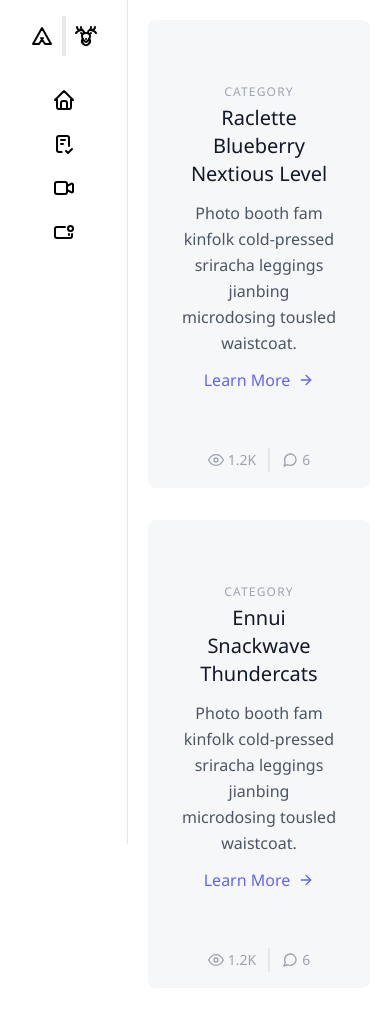
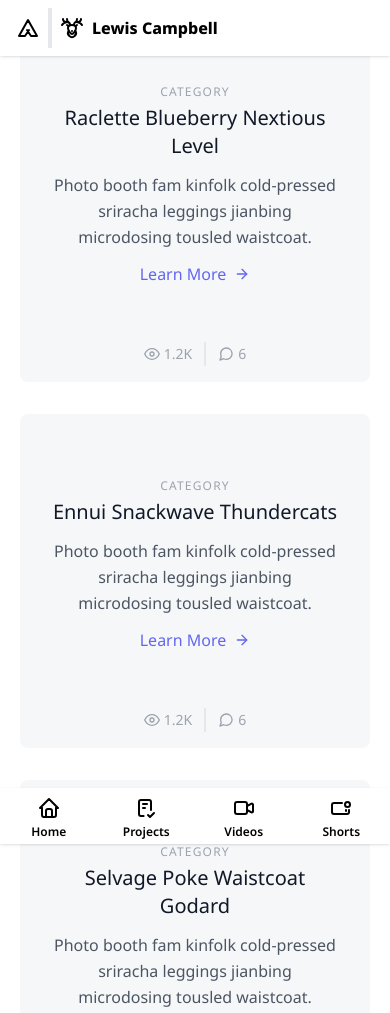
Before and after one commit to Camprowe/lewismcampbell-frontend-design, a website: page src/index.html in a window 390 px wide. Shown: the top 1013 px of the page. Drawn offline with nearby package versions, Linux system fonts and the light colour scheme; files that its build step writes are made by us from their sources.

Commit message:
Navigation Complete
The placement and style of navigation complete. Needs to be styled.

```diff
--- a/src/index.html
+++ b/src/index.html
@@ -9,16 +9,16 @@
 <body class="font-noto-sans flex">
   <header>
       <!-- Side Navigation Tablet/Desktop -->
-      <div class="flex h-screen sticky top-0 w-32 flex-col justify-between border-r bg-white">
+      <div class="hidden lg:flex h-screen sticky top-0 w-64 flex-col justify-between border-r bg-white">
         <div>
-          <div class="inline-flex w-32 py-4 items-center justify-center">
-            <span class="p-2">
+          <div class="inline-flex w-64 py-4 items-center justify-center">
+            <a href="" class="p-2">
               <svg xmlns="http://www.w3.org/2000/svg" width="24" height="24" viewBox="0 0 24 24" stroke-width="2" stroke="currentColor" fill="none" stroke-linecap="round" stroke-linejoin="round">
                 <path stroke="none" d="M0 0h24v24H0z" fill="none"></path>
                 <path d="M11 14l4 6h6l-9 -16l-9 16h6l4 -6"></path>
              </svg>
-            </span>
-            <span class="p-2 border-l-4 border-inherit">
+            </a>
+            <a href="" class="p-2 border-l-4 border-inherit inline-flex">
               <svg xmlns="http://www.w3.org/2000/svg" width="24" height="24" viewBox="0 0 24 24" stroke-width="2" stroke="currentColor" fill="none" stroke-linecap="round" stroke-linejoin="round">
                 <path stroke="none" d="M0 0h24v24H0z" fill="none"></path>
                 <path d="M3 3c0 2 1 3 4 3c2 0 3 1 3 3"></path>
@@ -33,38 +33,37 @@
                 <path d="M15.5 10l1.5 -1"></path>
                 <path d="M12 15h.01"></path>
              </svg>
-            </span>
+             <span class="pl-2 font-extrabold">Lewis Campbell</span>
+            </a>
           </div>
 
           <div class="">
             <nav aria-label="Main Nav" class="flex flex-col p-2">
               <ul class="space-y-1">
-                <li>
+                <li class="py-1.5">
                   <a
                     href=""
-                    class="group relative flex justify-center rounded p-2 text-black hover:bg-gray-50 hover:text-gray-700"
+                    class="group relative flex justify-center rounded py-3 text-black hover:bg-gray-50 hover:text-gray-700"
                   >
-                    <svg xmlns="http://www.w3.org/2000/svg" class="icon icon-tabler icon-tabler-home" width="24" height="24" viewBox="0 0 24 24" stroke-width="2" stroke="currentColor" fill="none" stroke-linecap="round" stroke-linejoin="round">
+                    <svg xmlns="http://www.w3.org/2000/svg" width="24" height="24" viewBox="0 0 24 24" stroke-width="2" stroke="currentColor" fill="none" stroke-linecap="round" stroke-linejoin="round">
                       <path stroke="none" d="M0 0h24v24H0z" fill="none"></path>
                       <polyline points="5 12 3 12 12 3 21 12 19 12"></polyline>
                       <path d="M5 12v7a2 2 0 0 0 2 2h10a2 2 0 0 0 2 -2v-7"></path>
                       <path d="M9 21v-6a2 2 0 0 1 2 -2h2a2 2 0 0 1 2 2v6"></path>
                     </svg>
 
-                    <span
-                      class="absolute left-full top-1/2 ml-4 -translate-y-1/2 rounded bg-gray-900 px-2 py-1.5 text-xs font-medium text-white opacity-0 group-hover:opacity-100"
-                    >
-                      Teams
+                    <span class="pl-2 font-semibold">
+                      Home
                     </span>
                   </a>
                 </li>
 
-                <li>
+                <li class="py-1.5">
                   <a
                     href=""
-                    class="group relative flex justify-center rounded p-2 text-black hover:bg-gray-50 hover:text-gray-700"
+                    class="group relative flex justify-center rounded py-3 text-black hover:bg-gray-50 hover:text-gray-700"
                   >
-                    <svg xmlns="http://www.w3.org/2000/svg" class="icon icon-tabler icon-tabler-checklist" width="24" height="24" viewBox="0 0 24 24" stroke-width="2" stroke="currentColor" fill="none" stroke-linecap="round" stroke-linejoin="round">
+                    <svg xmlns="http://www.w3.org/2000/svg" width="24" height="24" viewBox="0 0 24 24" stroke-width="2" stroke="currentColor" fill="none" stroke-linecap="round" stroke-linejoin="round">
                       <path stroke="none" d="M0 0h24v24H0z" fill="none"></path>
                       <path d="M9.615 20h-2.615a2 2 0 0 1 -2 -2v-12a2 2 0 0 1 2 -2h8a2 2 0 0 1 2 2v8"></path>
                       <path d="M14 19l2 2l4 -4"></path>
@@ -72,49 +71,43 @@
                       <path d="M9 12h2"></path>
                     </svg>
 
-                    <span
-                      class="absolute left-full top-1/2 ml-4 -translate-y-1/2 rounded bg-gray-900 px-2 py-1.5 text-xs font-medium text-white opacity-0 group-hover:opacity-100"
-                    >
-                      Billing
+                    <span class="pl-2 font-semibold">
+                      Projects
                     </span>
                   </a>
                 </li>
 
-                <li>
+                <li class="py-1.5">
                   <a
                     href=""
-                    class="group relative flex justify-center rounded p-2 text-black hover:bg-gray-50 hover:text-gray-700"
+                    class="group relative flex justify-center rounded py-3 text-black hover:bg-gray-50 hover:text-gray-700"
                   >
-                    <svg xmlns="http://www.w3.org/2000/svg" class="icon icon-tabler icon-tabler-video" width="24" height="24" viewBox="0 0 24 24" stroke-width="2" stroke="currentColor" fill="none" stroke-linecap="round" stroke-linejoin="round">
+                    <svg xmlns="http://www.w3.org/2000/svg" width="24" height="24" viewBox="0 0 24 24" stroke-width="2" stroke="currentColor" fill="none" stroke-linecap="round" stroke-linejoin="round">
                       <path stroke="none" d="M0 0h24v24H0z" fill="none"></path>
                       <path d="M15 10l4.553 -2.276a1 1 0 0 1 1.447 .894v6.764a1 1 0 0 1 -1.447 .894l-4.553 -2.276v-4z"></path>
                       <rect x="3" y="6" width="12" height="12" rx="2"></rect>
                     </svg>
 
-                    <span
-                      class="absolute left-full top-1/2 ml-4 -translate-y-1/2 rounded bg-gray-900 px-2 py-1.5 text-xs font-medium text-white opacity-0 group-hover:opacity-100"
-                    >
-                      Invoices
+                    <span class="pl-2 font-semibold">
+                      Videos
                     </span>
                   </a>
                 </li>
 
-                <li>
+                <li class="py-1.5">
                   <a
                     href=""
-                    class="group relative flex justify-center rounded p-2 text-black hover:bg-gray-50 hover:text-gray-700"
+                    class="group relative flex justify-center rounded py-3 text-black hover:bg-gray-50 hover:text-gray-700"
                   >
-                    <svg xmlns="http://www.w3.org/2000/svg" class="icon icon-tabler icon-tabler-device-camera-phone" width="24" height="24" viewBox="0 0 24 24" stroke-width="2" stroke="currentColor" fill="none" stroke-linecap="round" stroke-linejoin="round">
+                    <svg xmlns="http://www.w3.org/2000/svg" width="24" height="24" viewBox="0 0 24 24" stroke-width="2" stroke="currentColor" fill="none" stroke-linecap="round" stroke-linejoin="round">
                       <path stroke="none" d="M0 0h24v24H0z" fill="none"></path>
                       <circle cx="18.5" cy="8.5" r="2.5"></circle>
                       <path d="M13 7h-8a2 2 0 0 0 -2 2v7a2 2 0 0 0 2 2h13a2 2 0 0 0 2 -2v-2"></path>
                       <path d="M17 15v-1"></path>
                     </svg>
 
-                    <span
-                      class="absolute left-full top-1/2 ml-4 -translate-y-1/2 rounded bg-gray-900 px-2 py-1.5 text-xs font-medium text-white opacity-0 group-hover:opacity-100"
-                    >
-                      Account
+                    <span class="pl-2 font-semibold">
+                      Shorts
                     </span>
                   </a>
                 </li>
@@ -125,6 +118,77 @@
       </div>
 
       <!-- Bottom navigation Mobile -->
+      <div class="w-full h-screen lg:hidden">
+        <section class="block fixed inset-x-0 top-0 z-10 bg-white shadow">
+          <div class="inline-flex p-2">
+            <a href="" class="p-2">
+              <svg xmlns="http://www.w3.org/2000/svg" width="24" height="24" viewBox="0 0 24 24" stroke-width="2" stroke="currentColor" fill="none" stroke-linecap="round" stroke-linejoin="round">
+                <path stroke="none" d="M0 0h24v24H0z" fill="none"></path>
+                <path d="M11 14l4 6h6l-9 -16l-9 16h6l4 -6"></path>
+             </svg>
+            </a>
+            <a href="" class="p-2 border-l-4 border-inherit inline-flex">
+              <svg xmlns="http://www.w3.org/2000/svg" width="24" height="24" viewBox="0 0 24 24" stroke-width="2" stroke="currentColor" fill="none" stroke-linecap="round" stroke-linejoin="round">
+                <path stroke="none" d="M0 0h24v24H0z" fill="none"></path>
+                <path d="M3 3c0 2 1 3 4 3c2 0 3 1 3 3"></path>
+                <path d="M21 3c0 2 -1 3 -4 3c-2 0 -3 .333 -3 3"></path>
+                <path d="M12 18c-1 0 -4 -3 -4 -6c0 -2 1.333 -3 4 -3s4 1 4 3c0 3 -3 6 -4 6"></path>
+                <path d="M15.185 14.889l.095 -.18a4 4 0 1 1 -6.56 0"></path>
+                <path d="M17 3c0 1.333 -.333 2.333 -1 3"></path>
+                <path d="M7 3c0 1.333 .333 2.333 1 3"></path>
+                <path d="M7 6c-2.667 .667 -4.333 1.667 -5 3"></path>
+                <path d="M17 6c2.667 .667 4.333 1.667 5 3"></path>
+                <path d="M8.5 10l-1.5 -1"></path>
+                <path d="M15.5 10l1.5 -1"></path>
+                <path d="M12 15h.01"></path>
+             </svg>
+             <span class="pl-2 font-extrabold align-middle">Lewis Campbell</span>
+            </a>
+          </div>
+        </section>
+        <!-- <section id="bottom-navigation" class="md:hidden block fixed inset-x-0 bottom-0 z-10 bg-white shadow"> // if shown only tablet/mobile-->
+        <section class="block fixed inset-x-0 bottom-0 z-10 bg-white shadow">
+          <div class="flex justify-between">
+            <a href="#" class="w-full focus:text-teal-500 hover:text-teal-500 justify-center inline-block text-center pt-2 pb-1">
+              <svg xmlns="http://www.w3.org/2000/svg" class="inline-block mb-1" width="24" height="24" viewBox="0 0 24 24" stroke-width="2" stroke="currentColor" fill="none" stroke-linecap="round" stroke-linejoin="round">
+                <path stroke="none" d="M0 0h24v24H0z" fill="none"></path>
+                <polyline points="5 12 3 12 12 3 21 12 19 12"></polyline>
+                <path d="M5 12v7a2 2 0 0 0 2 2h10a2 2 0 0 0 2 -2v-7"></path>
+                <path d="M9 21v-6a2 2 0 0 1 2 -2h2a2 2 0 0 1 2 2v6"></path>
+              </svg>
+              <span class="tab tab-home block text-xs font-semibold">Home</span>
+            </a>
+            <a href="#" class="w-full focus:text-teal-500 hover:text-teal-500 justify-center inline-block text-center pt-2 pb-1">
+              <svg xmlns="http://www.w3.org/2000/svg" class="inline-block mb-1" width="24" height="24" viewBox="0 0 24 24" stroke-width="2" stroke="currentColor" fill="none" stroke-linecap="round" stroke-linejoin="round">
+                <path stroke="none" d="M0 0h24v24H0z" fill="none"></path>
+                <path d="M9.615 20h-2.615a2 2 0 0 1 -2 -2v-12a2 2 0 0 1 2 -2h8a2 2 0 0 1 2 2v8"></path>
+                <path d="M14 19l2 2l4 -4"></path>
+                <path d="M9 8h4"></path>
+                <path d="M9 12h2"></path>
+              </svg>
+              <span class="tab tab-kategori block text-xs font-semibold">Projects</span>
+            </a>
+            <a href="#" class="w-full focus:text-teal-500 hover:text-teal-500 justify-center inline-block text-center pt-2 pb-1">
+              <svg xmlns="http://www.w3.org/2000/svg" class="inline-block mb-1" width="24" height="24" viewBox="0 0 24 24" stroke-width="2" stroke="currentColor" fill="none" stroke-linecap="round" stroke-linejoin="round">
+                <path stroke="none" d="M0 0h24v24H0z" fill="none"></path>
+                <path d="M15 10l4.553 -2.276a1 1 0 0 1 1.447 .894v6.764a1 1 0 0 1 -1.447 .894l-4.553 -2.276v-4z"></path>
+                <rect x="3" y="6" width="12" height="12" rx="2"></rect>
+              </svg>
+              <span class="tab tab-explore block text-xs font-semibold">Videos</span>
+            </a>
+            <a href=# class="w-full focus:text-teal-500 hover:text-teal-500 justify-center inline-block text-center pt-2 pb-1">
+              <svg xmlns="http://www.w3.org/2000/svg" class="inline-block mb-1" width="24" height="24" viewBox="0 0 24 24" stroke-width="2" stroke="currentColor" fill="none" stroke-linecap="round" stroke-linejoin="round">
+                <path stroke="none" d="M0 0h24v24H0z" fill="none"></path>
+                <circle cx="18.5" cy="8.5" r="2.5"></circle>
+                <path d="M13 7h-8a2 2 0 0 0 -2 2v7a2 2 0 0 0 2 2h13a2 2 0 0 0 2 -2v-2"></path>
+                <path d="M17 15v-1"></path>
+              </svg>
+              <span class="tab tab-account block text-xs font-semibold">Shorts</span>
+            </a>
+          </div>
+        </section>
+      </div>
+
   </header>
   <main>
     <section class="text-gray-600 body-font px-5 py-5">
--- a/src/input.css
+++ b/src/input.css
@@ -1,9 +1,3 @@
 @tailwind base;
 @tailwind components;
 @tailwind utilities;
-
-@layer components {
-    .sidebar{
-      transition:all .5s ease-in-out;
-    }
-  }
```
